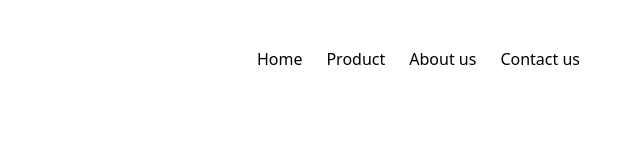
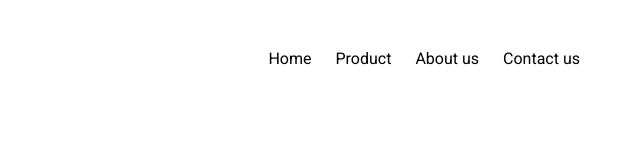
Before and after one commit to m01713261932/penguin-fashion-project, a plain HTML site: page index.html in a window 1280 px wide. Shown: the full height of the page, 640-1280 px from the left. Drawn offline with nearby package versions, Linux system fonts and the light colour scheme.

Commit message:
complete nav

```diff
--- a/index.html
+++ b/index.html
@@ -7,15 +7,31 @@
     <title>Penguin Fashion Project</title>
     <!-- tailwind cdn link  -->
     <script src="https://cdn.tailwindcss.com"></script>
+    <!-- google font  -->
+    <link rel="preconnect" href="https://fonts.googleapis.com">
+    <link rel="preconnect" href="https://fonts.gstatic.com" crossorigin>
+    <link href="https://fonts.googleapis.com/css2?family=Bebas+Neue&family=Roboto:wght@400;500;700;900&display=swap"
+        rel="stylesheet">
 
     <style>
-        body{
-            max-width: 1440px;
+        body {
+            margin: 0 auto;
+        }
+
+        .roboto {
+
+            font-family: 'Roboto', sans-serif;
+        }
+
+        .bebas {
+            font-family: 'Bebas Neue', sans-serif;
         }
     </style>
 </head>
+
+<body>
     <header>
-    <nav class="flex justify-between items-center max-w-[72.5rem] my-0 mx-auto pt-10 pb-4">
+        <nav class="flex justify-between items-center max-w-[72.5rem] my-0 mx-auto pt-10 pb-4 roboto text-base fw-medium">
             <div class="">
                 <div class="w-72">
                     <img src="./icons/logo.png" alt="">
@@ -32,7 +48,6 @@
         </nav>
     </header>
 
-<body>
 
 </body>
 
```
Lines whose indentation alone changed are shown as unchanged.
